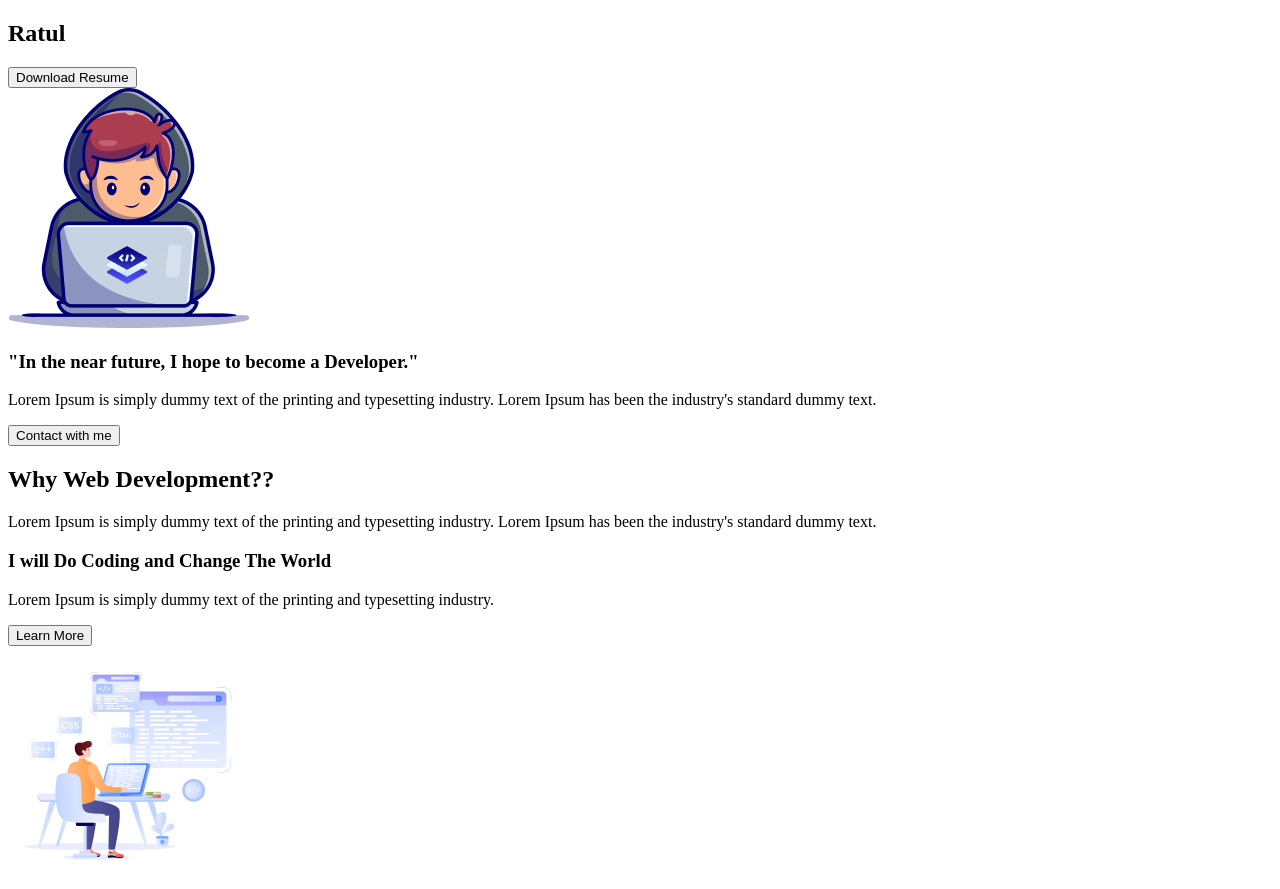
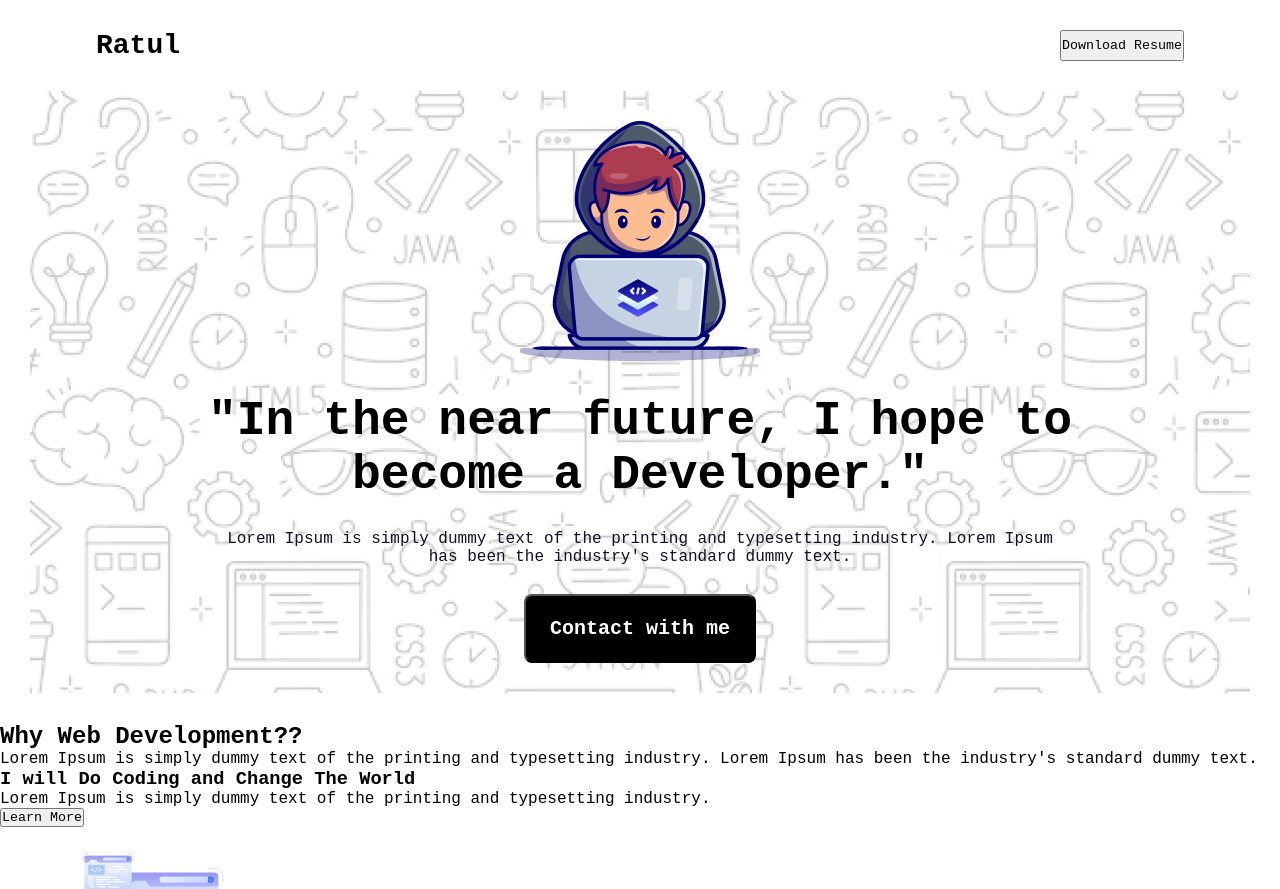
Before and after one commit to alsami6/ratul-assingment-1, a plain HTML site: page index.html in a window 1280 px wide. Shown: the top 889 px of the page. Drawn offline with Linux system fonts and the light colour scheme; a web font is replaced by a local one.

Commit message:
Fu*K you css

```diff
--- a/index.html
+++ b/index.html
@@ -7,19 +7,23 @@
     <link rel="stylesheet" href="stlye.css">
 </head>
 <body>
-    <header>
+    <header class="f-head">
         <h2>Ratul</h2>
         <button>Download Resume</button>
     </header>
-    <section>
-        <div><img src="./assets/Group.png" alt=""></div>
-        <div><h3>"In the near future, I hope to become a Developer."</h3></div>
-        <div><p>Lorem Ipsum is simply dummy text of the printing and typesetting industry. Lorem Ipsum has been the industry's standard dummy text.</p></div>
-        <div><button>Contact with me</button></div>
+    <section class="hero">
+        <div>
+            <img src="./assets/Group.png" alt=""></div>
+            <div><h3>"In the near future, I hope to become a Developer."</h3></div>
+            <div><p>Lorem Ipsum is simply dummy text of the printing and typesetting industry. Lorem Ipsum has been the industry's standard dummy text.</p></div>
+            <div><button>Contact with me</button>
+        </div>
     </section>
-    <section>
-        <div><h2>Why Web Development??</h2></div>
-        <div><p>Lorem Ipsum is simply dummy text of the printing and typesetting industry. Lorem Ipsum has been the industry's standard dummy text.</p></div>
+    <section class="main-body">
+        <div>
+            <h2>Why Web Development??</h2>
+            <p>Lorem Ipsum is simply dummy text of the printing and typesetting industry. Lorem Ipsum has been the industry's standard dummy text.</p>
+        </div>
         <div>
             <div>
                 <h3>I will Do Coding and Change The World</h3>
--- a/stlye.css
+++ b/stlye.css
@@ -0,0 +1,62 @@
+@import url('https://fonts.googleapis.com/css2?family=Azeret+Mono:ital,wght@0,100..900;1,100..900&display=swap');
+
+*{
+    padding: 0px;
+    margin: 0px;
+    font-family: "Azeret Mono", monospace;
+    box-sizing: border-box;
+}
+
+.f-head{
+    display: flex;
+    justify-content: space-between;
+    width: 85%;
+    margin-left: 7.5%;
+    margin-top: 30px;
+}
+
+.f-head h2 {
+    font-size: 28px;
+}
+
+.download-btn{
+    background-color: white;
+    font-size: 20px;
+    padding: 17px 24px;
+}
+
+.hero{
+    background-image: url(./assets/Hero-bg.png);
+    background-repeat: no-repeat;
+    background-position: cover;
+    display: flex;
+    flex-direction: column;
+    align-items: center;
+    justify-content: center;
+    gap: 28px;
+    margin: 30px;
+    padding: 30px;
+}
+
+.hero h3{
+    font-size: 48px;
+    width: 998px;
+    text-align: center;
+}
+
+.hero p{
+    font-size: 16px;
+    color: rgba(13, 19, 33, 1);
+    text-align: center;
+    width: 852px;
+}
+
+.hero button{
+    padding: 21px 24px;
+    border-radius: 8px;
+    color: white;
+    background-color: black;
+    font-size: 20px;
+    font-weight: 600;
+    cursor: pointer;
+}
```
